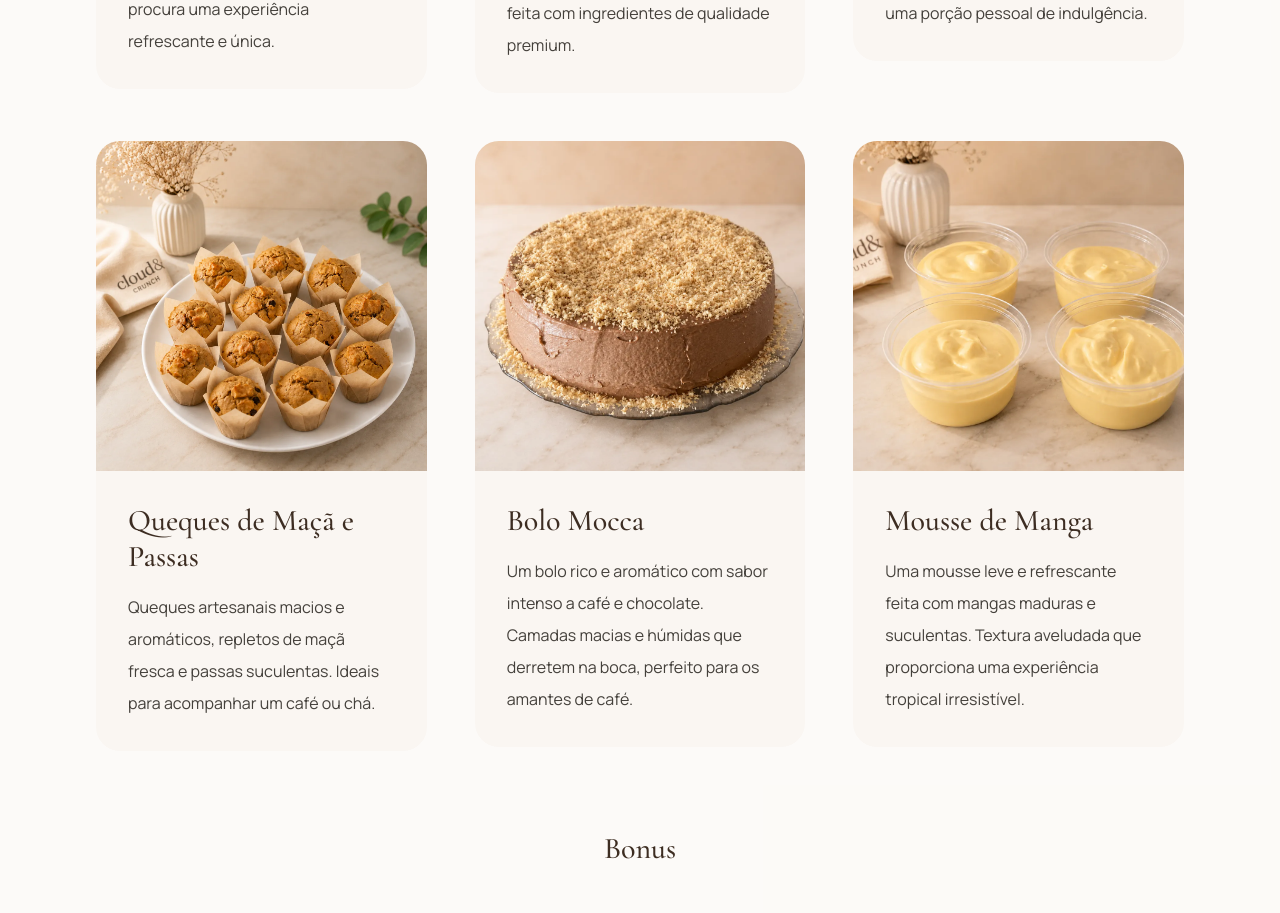
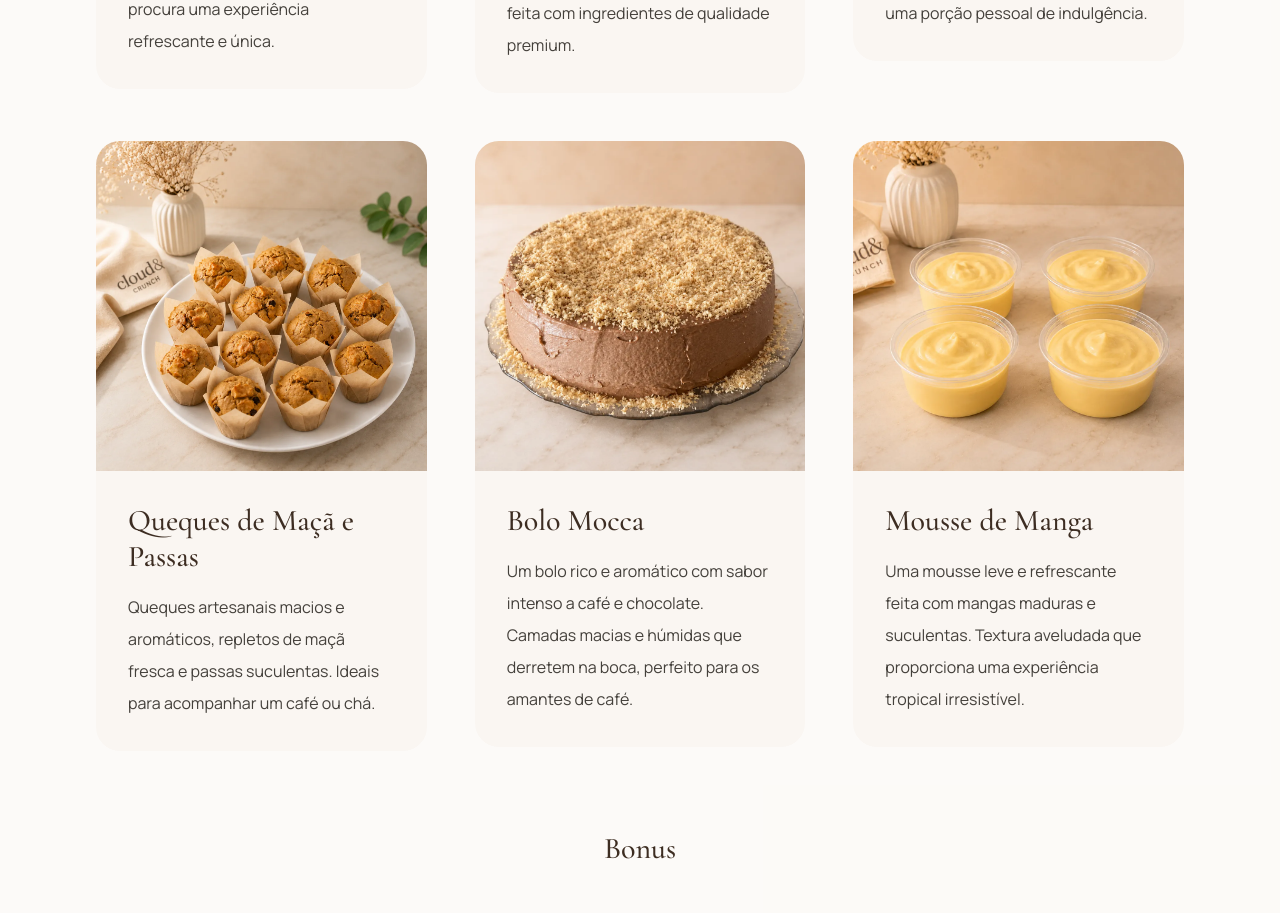
Before and after one commit to mclima/cloud-and-crunch, a Next.js app: page / in a window 1280 px wide. Shown: the part 2772-3685 px from the top of the page. Built offline with nearby package versions, Linux system fonts and the light colour scheme.

Commit message:
change image

```diff
--- a/components/Products.tsx
+++ b/components/Products.tsx
@@ -42,7 +42,7 @@ const products = [
   {
     name: 'Mousse de Manga',
     description: 'Uma mousse leve e refrescante feita com mangas maduras e suculentas. Textura aveludada que proporciona uma experiência tropical irresistível.',
-    image: '/images/mousse-manga.webp',
+    image: '/images/mousse-manga-taca-cheia.webp',
     category: 'Sobremesas',
   },
   {
```
